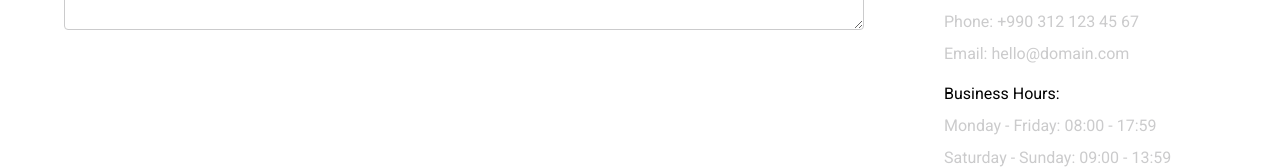
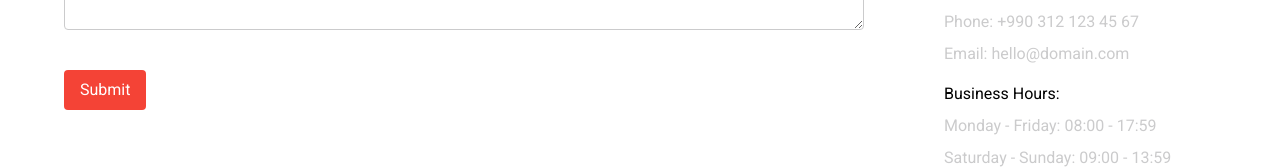
Before and after one commit to stephenbliz/bliznews, a Next.js app: page /contact in a window 1280 px wide. Shown: the part 483-651 px from the top of the page. Built offline with nearby package versions, Linux system fonts and the light colour scheme; no server answers.

Commit message:
Added a submit button

```diff
--- a/src/app/Component/contactTab.tsx
+++ b/src/app/Component/contactTab.tsx
@@ -42,7 +42,7 @@ export default function ContactTab(){
 
                 >
                     <div
-                        className="flex flex-wrap gap-[4%] gap-y-1 items-center"
+                        className="flex flex-wrap gap-[4%] gap-y-1 items-center mb-4"
                     >
                         <div
                             className="w-[48%] relative"
@@ -144,7 +144,12 @@ export default function ContactTab(){
                             }
                         </div>
                     </div>
-
+                    <button
+                        type="submit"
+                        className="capitalize py-2 px-4 text-white bg-primaryColor rounded"
+                    >
+                        submit
+                    </button>
                 </form>
             </div>
             <div
```
